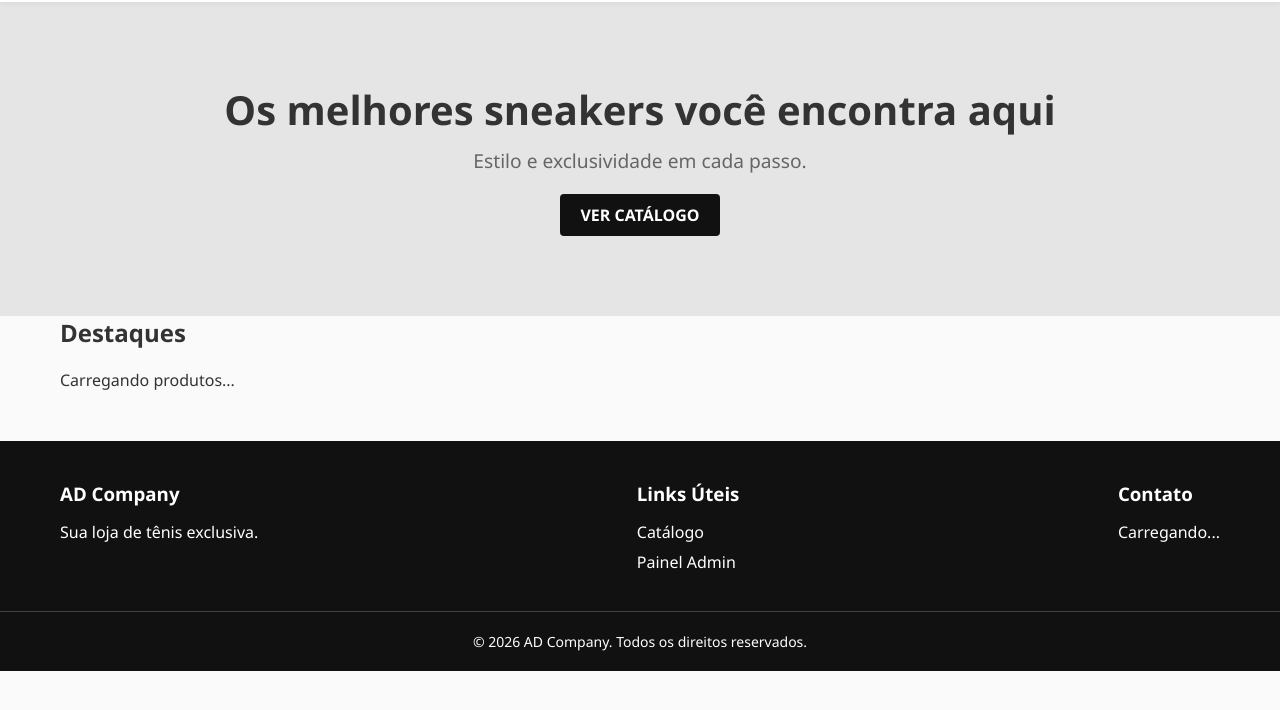
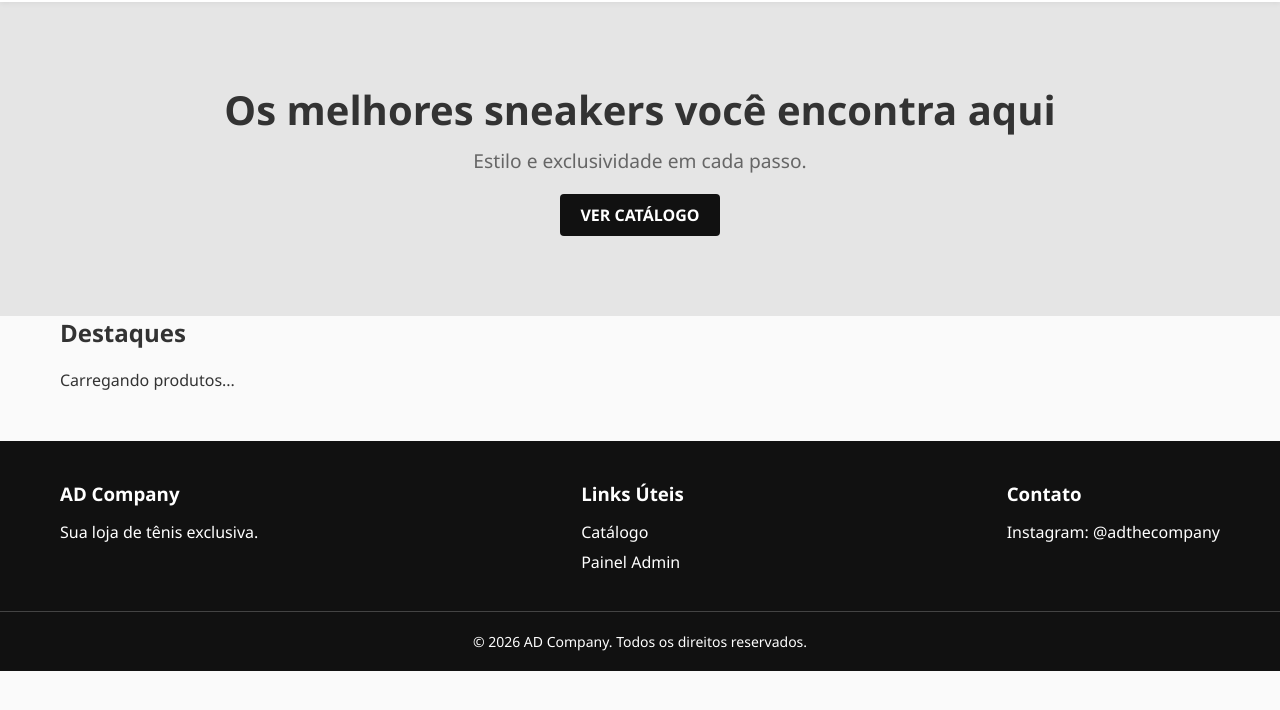
Before and after one commit to RychardSalles/Ad_Company, a plain HTML site: page index.html in a window 1280 px wide. Shown: the part 68-778 px from the top of the page. Drawn offline with nearby package versions, Linux system fonts and the light colour scheme.

Commit message:
atualizando contato

```diff
--- a/index.html
+++ b/index.html
@@ -64,7 +64,9 @@
             </div>
             <div class="footer-col">
                 <h3>Contato</h3>
-                <p id="footer-contact">Carregando...</p>
+                <p >
+                    <a href="https://www.instagram.com/adthecompany?dlrf=czNzcGNzeXd5OXdh" target="_blank" style="display: block; margin-bottom: 8px;">Instagram: @adthecompany</a>
+                </p>
             </div>
         </div>
         <div class="footer-bottom">
```
